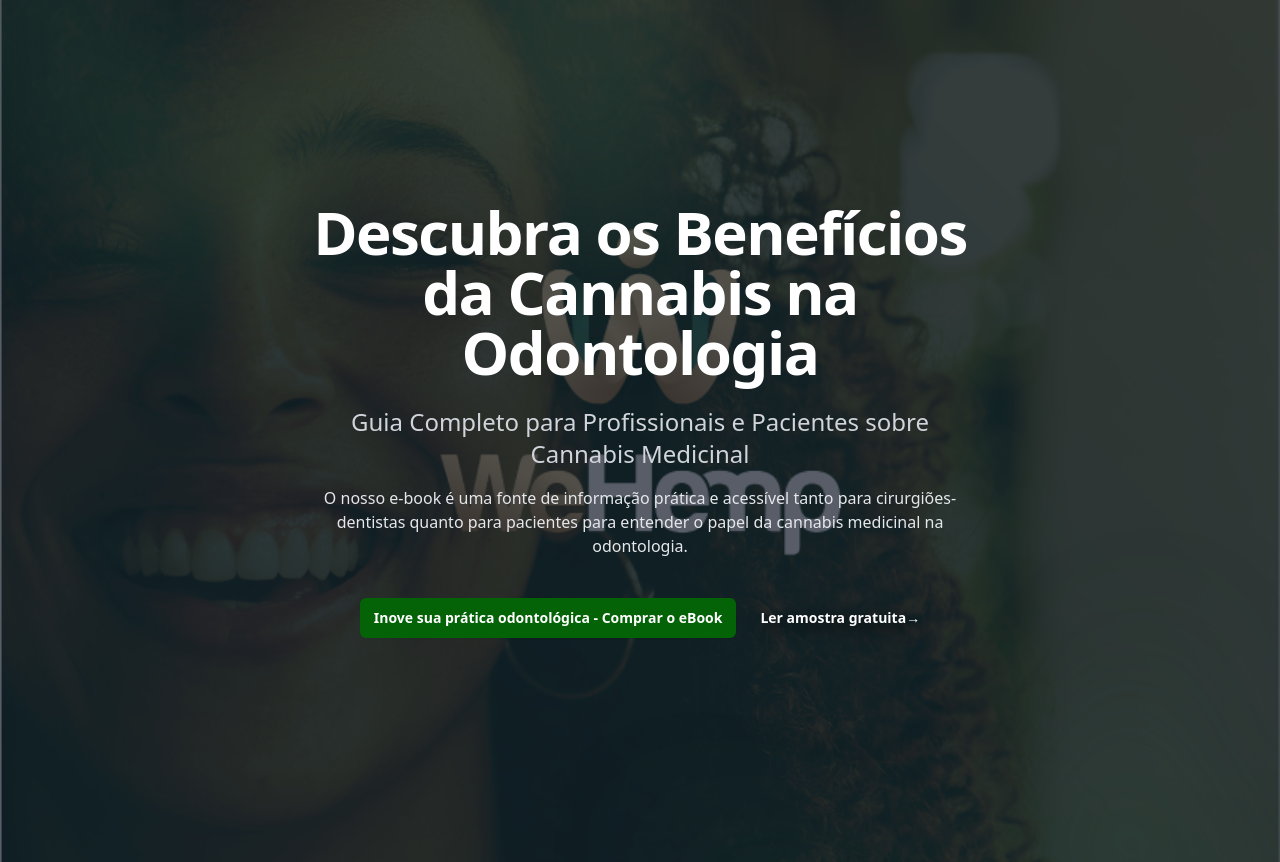
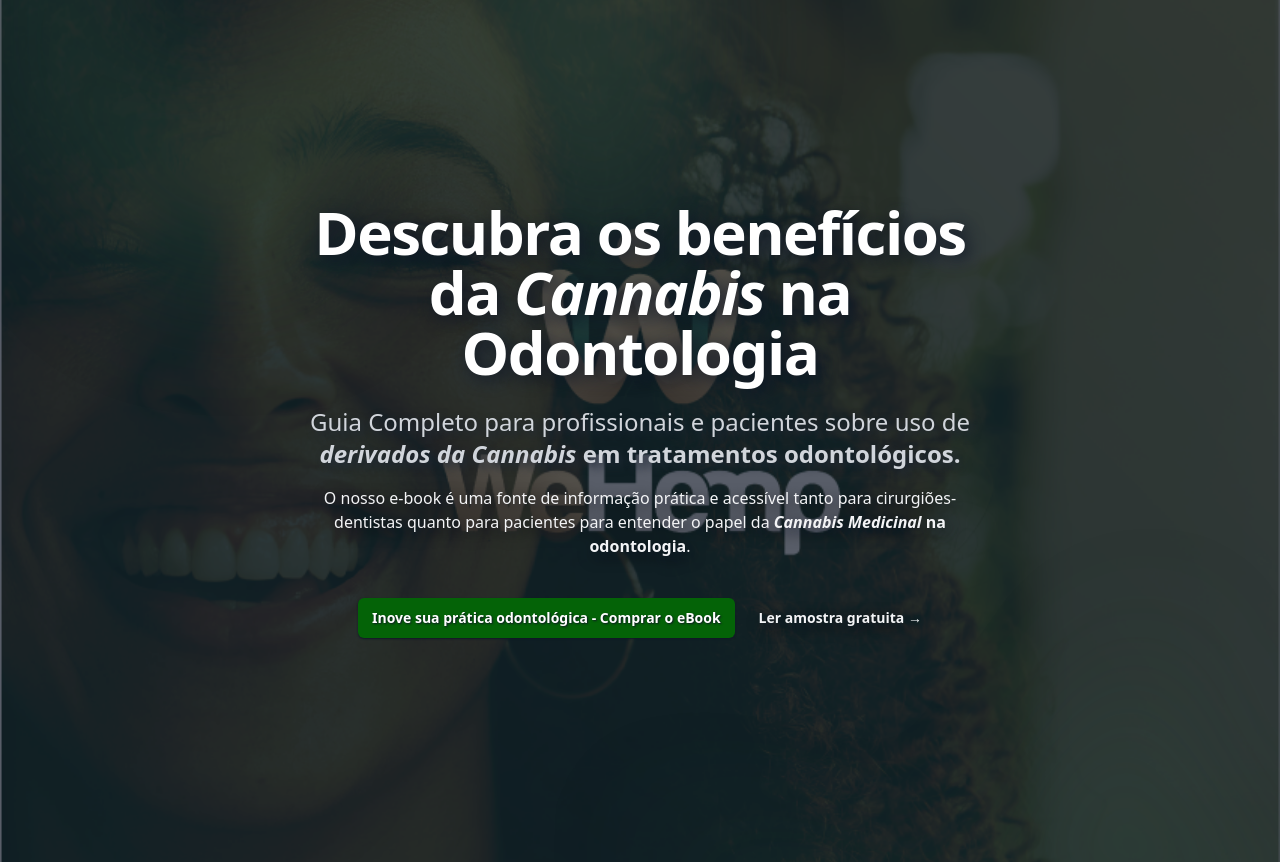
Before and after one commit to renancesarr/wehemmp, a website built with Vite: page src/index.html in a window 1280 px wide. Shown: the part 78-940 px from the top of the page. Built offline with nearby package versions, Linux system fonts and the light colour scheme.

Commit message:
**Detailed commit message:**
Update src/index.html and tailwind.config.js for styling improvements

- Modified src/index.html to enhance the layout and structure.
- Updated tailwind.config.js with new color schemes and typography settings.

```diff
--- a/src/index.html
+++ b/src/index.html
@@ -94,16 +94,16 @@
       </div>
       <div class="mx-auto max-w-2xl py-32 sm:py-48 lg:py-56">
         <div class="text-center">
-          <h1 class="text-4xl font-bold tracking-tight text-white sm:text-6xl text-shadow-xl shadow-grey-900">Descubra os Benefícios da Cannabis na Odontologia</h1>
-          <h2 class="mt-6 text-2xl leading-8 text-gray-300 text-shadow-lg shadow-grey-900">Guia Completo para Profissionais e Pacientes sobre Cannabis Medicinal</h2>
-          <p class="mt-4 text-base text-gray-200 max-w-2xl mx-auto text-shadow shadow-grey-600 ">
-            O nosso e-book é uma fonte de informação prática e acessível tanto para cirurgiões-dentistas quanto para pacientes para entender o papel da cannabis medicinal na odontologia.
+          <h1 class="text-4xl font-bold tracking-tight text-white sm:text-6xl text-shadow-xl shadow-gray-900">Descubra os benefícios da <strong><em>Cannabis</em> na Odontologia</strong></h1>
+          <h2 class="mt-6 text-2xl leading-8 text-gray-300 text-shadow-lg shadow-gray-800">Guia Completo para profissionais e pacientes sobre uso de <strong><em>derivados da Cannabis</em> em tratamentos odontológicos.</strong></h2>
+          <p class="mt-4 text-base text-gray-100 max-w-2xl mx-auto text-shadow-xl shadow-gray-900 ">
+            O nosso e-book é uma fonte de informação prática e acessível tanto para cirurgiões-dentistas quanto para pacientes para entender o papel da <strong><em>Cannabis Medicinal</em> na odontologia</strong>.
           </p>
           <div class="mt-10 flex items-center justify-center gap-x-6">
             <a href="#"
-              class="rounded-md bg-greenButton px-3.5 py-2.5 text-sm font-semibold text-white shadow-sm hover:bg-indigo-400 focus-visible:outline focus-visible:outline-2 focus-visible:outline-offset-2 focus-visible:outline-indigo-400 text-shadow-lg">
+              class="rounded-md bg-greenButton px-3.5 py-2.5 text-sm font-semibold text-white shadow-sm hover:bg-greenButtonHouver hover:text-base focus-visible:outline focus-visible:outline-2 focus-visible:outline-offset-2 focus-visible:outline-greenButtonHouver text-shadow-sm shadow-gray-900">
               Inove sua prática odontológica - Comprar o eBook</a>
-            <a href="#" class="text-sm font-semibold leading-6 text-white text-shadow-xl shadow-black">Ler amostra gratuita<span
+            <a href="#" class="text-sm font-semibold leading-6 text-gray-100 text-shadow-xl shadow-gray-900 hover:text-base hover:text-white">Ler amostra gratuita <span
                 aria-hidden="true">→</span></a>
           </div>
         </div>
--- a/tailwind.config.js
+++ b/tailwind.config.js
@@ -5,7 +5,7 @@ module.exports = {
     extend:{
       colors: {
         greenButton: '#046307',
-        greenButton2: '#556B2F'
+        greenButtonHouver: '#0A8F08'
       },
       textShadow: {
         sm: '1px 1px 2px var(--tw-shadow-color)',
```
